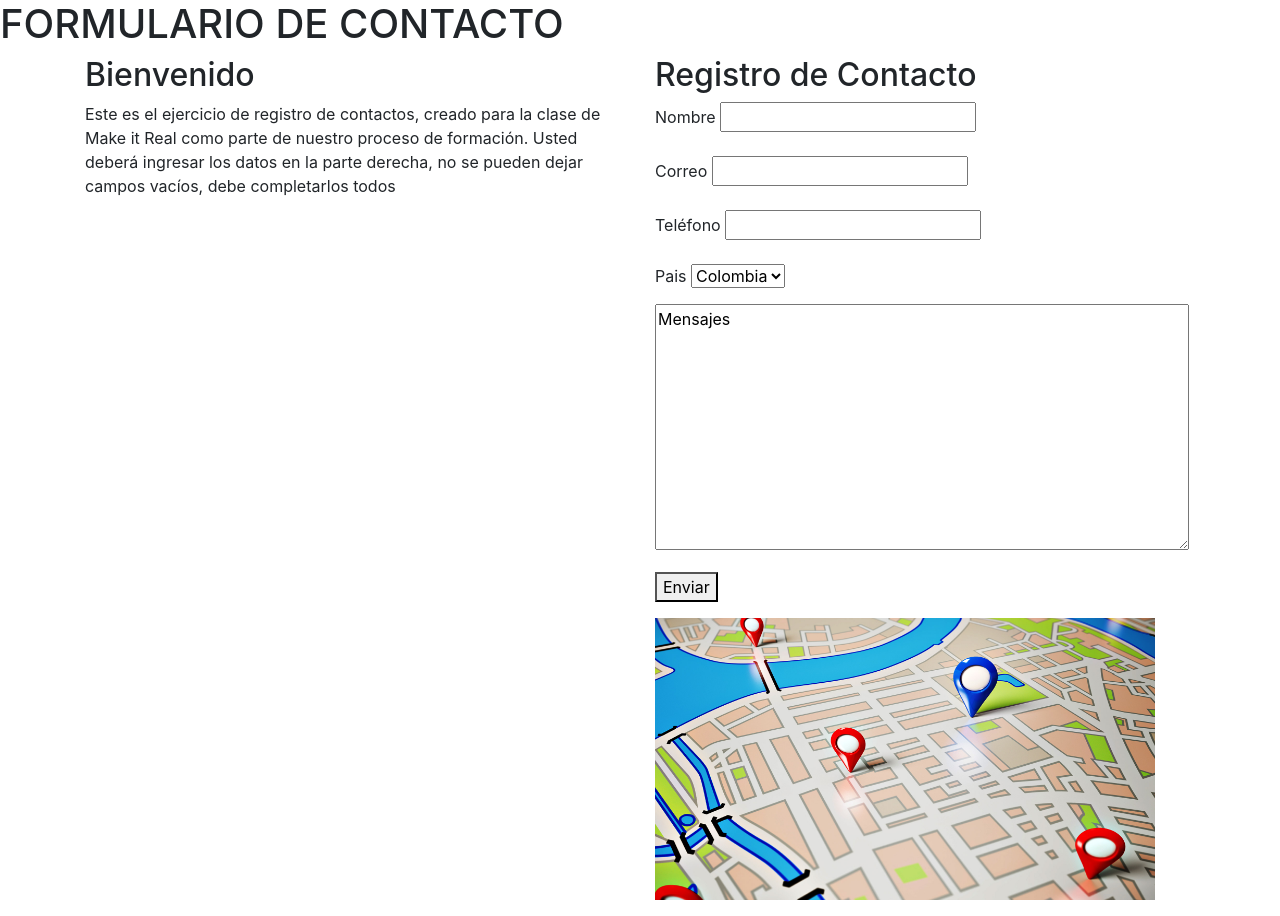
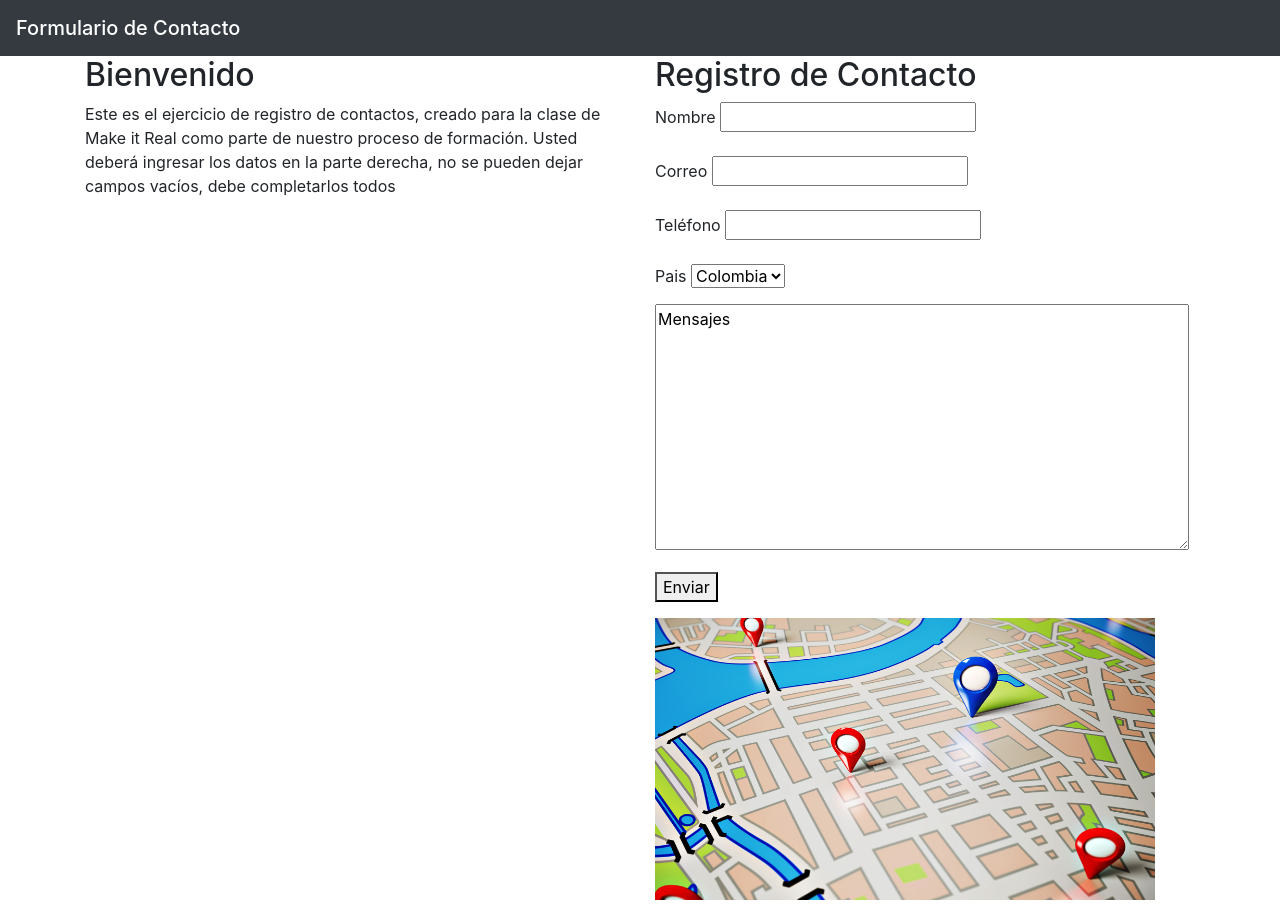
Before and after one commit to rosavergarab/proyecto_formulario, a website: page public/index.html in a window 1280 px wide. Drawn offline with nearby package versions, Linux system fonts and the light colour scheme.

Commit message:
proyecto formulario de contactos

```diff
--- a/public/index.html
+++ b/public/index.html
@@ -9,7 +9,9 @@
     <link rel="stylesheet" type="text/css" href="style.css" />
 </head>
 <body>
-    <h1>FORMULARIO DE CONTACTO</h1>
+  <nav class="navbar navbar-dark bg-dark">
+    <span class="navbar-brand mb-0 h1">Formulario de Contacto</span>
+  </nav>
 
     <div class="container">
         <div class="row">
```
